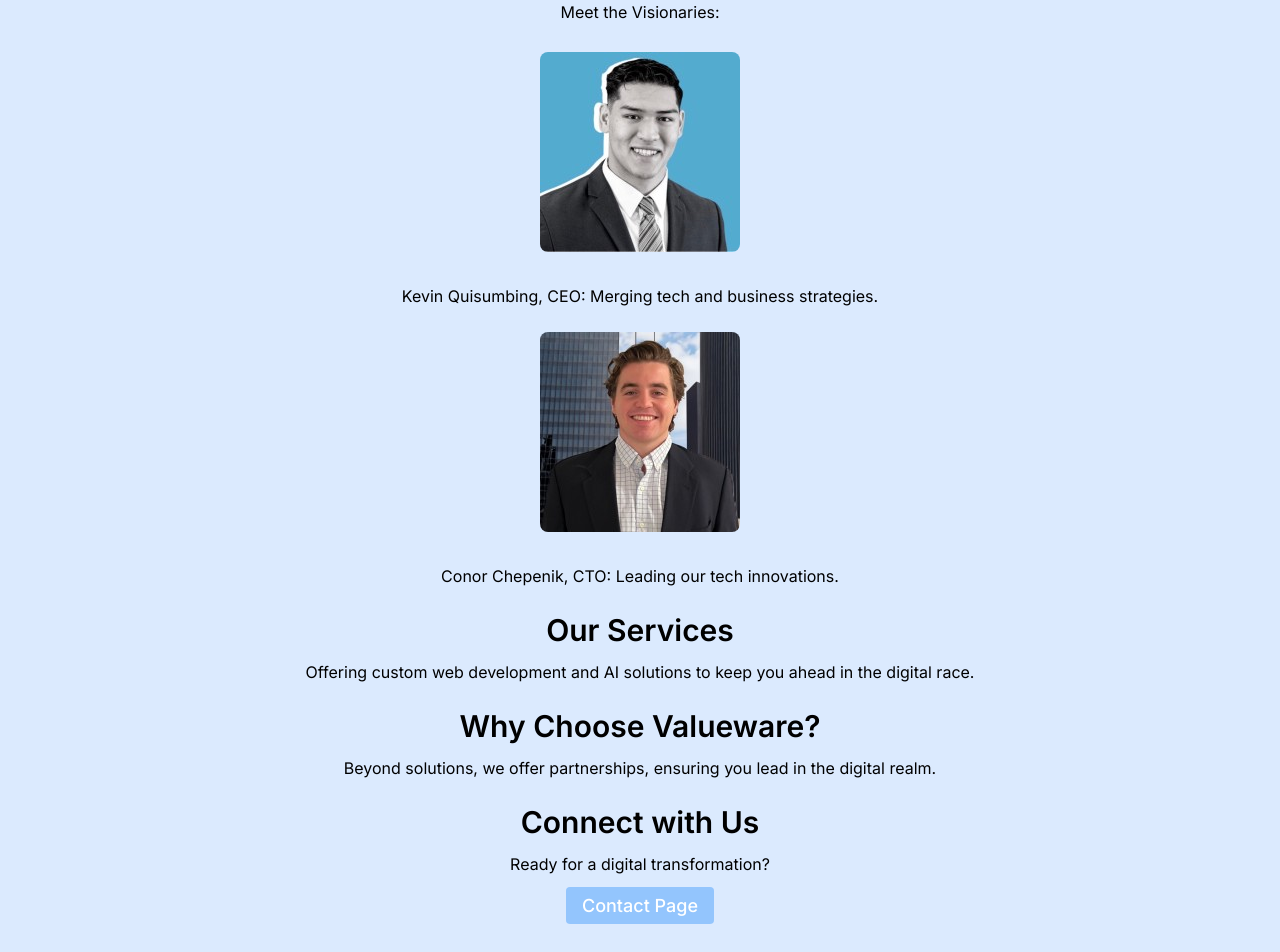
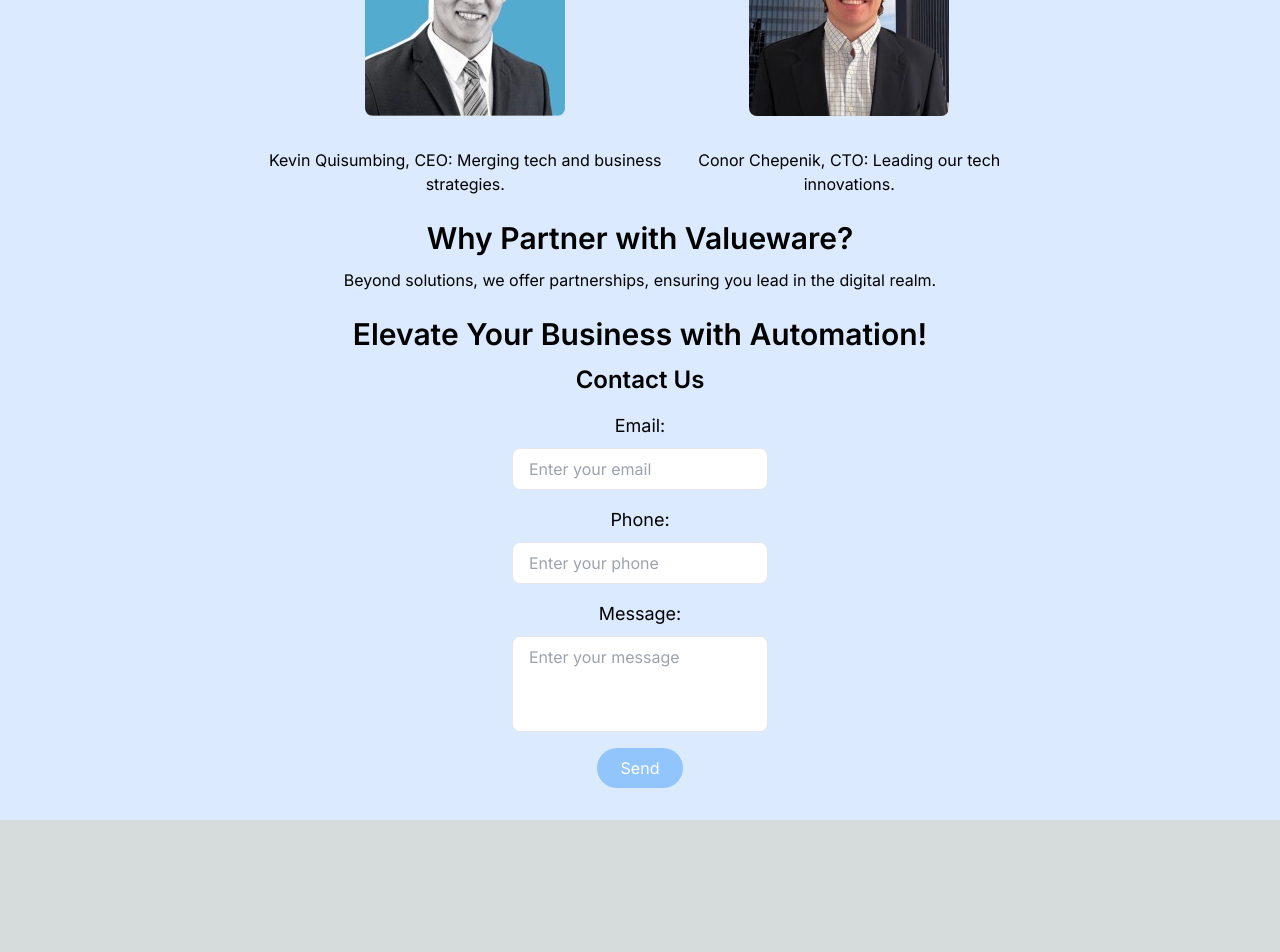
Before and after one commit to Chepenik/valueware.ai, a Next.js app: page / in a window 1280 px wide. Shown: the part 856-1808 px from the top of the page. After the commit the page ends 1676 px from the top, so only its background shows below. Built offline with nearby package versions, Linux system fonts and the light colour scheme.

Commit message:
made some moves to make this better

```diff
--- /dev/null
+++ b/src/app/(dashboard)/(routes)/error/page.tsx
@@ -0,0 +1,10 @@
+const Error= () => {
+  return (
+    <div className="flex flex-col items-center justify-center h-screen text-2xl p-4">
+      <h1 className="text-4xl mb-4 text-center">Oops, something went wrong!</h1>
+      <p className="text-center mx-8">Please try submitting the form again. If the issue persists, please email us at valueware@proton.me</p>
+    </div>
+  );
+};
+
+export default Error;
--- /dev/null
+++ b/src/app/(dashboard)/(routes)/willbeintouch/page.tsx
@@ -0,0 +1,10 @@
+const WillBeInTouch = () => {
+  return (
+    <div className="flex flex-col items-center justify-center h-screen text-2xl p-4 bg-blue-100">
+      <h1 className="text-4xl mb-4 text-center text-teal-900">Thanks for getting in touch!</h1>
+      <p className="text-center mx-8 text-blue-700">Someone from our team will contact you if we are a good fit to work together.</p>
+    </div>
+  );
+};
+
+export default WillBeInTouch;
--- a/src/app/page.tsx
+++ b/src/app/page.tsx
@@ -1,83 +1,133 @@
+"use client"
+
 import Image from 'next/image';
 import valuewarelogo from '../../public/valuewarelogowithouttext.png';
 import chep from '../../public/ChepDaddy.png';
 import kevinq from '../../public/KevinQ.png';
-import Link from 'next/link';
+import React, { useState } from 'react';
 
 export default function Page() {
+  const [email, setEmail] = useState('');
+  const [phone, setPhone] = useState('');
+  const [message, setMessage] = useState('');
+  const [showModal, setShowModal] = useState(false);
+  const [isLoading, setIsLoading] = useState(false); // Added loading state
+
+  const handleSubmit = async (e: React.FormEvent<HTMLFormElement>) => {
+    e.preventDefault();
+    setIsLoading(true);
+
+    const formData = {
+      email,
+      phone,
+      message
+    };
+
+    try {
+      const response = await fetch("https://formsubmit.co/ajax/valueware@proton.me", {
+        method: "POST",
+        headers: {
+          'Content-Type': 'application/json',
+          'Accept': 'application/json'
+        },
+        body: JSON.stringify(formData)
+      });
+
+      const data = await response.json();
+
+      if (data) {
+        console.log("Submission successful");
+        window.location.href = '/willbeintouch';
+      }
+    } catch (error) {
+      console.error("Error:", error);
+      window.location.href = '/error';
+    } finally {
+      setIsLoading(false);
+    }
+  };
+
   return (
+    <>
+    {isLoading && (
+      <div className="fixed top-0 left-0 w-full h-full flex items-center justify-center bg-black bg-opacity-50">
+        <div className="bg-white rounded-lg shadow-lg p-8">
+          <h3 className="text-2xl font-semibold mb-4 text-gray-500">Your submission is being processed and you will be redirected once we confirm a successful submission.</h3>
+        </div>
+      </div>
+    )}
       <main className="flex flex-col items-center justify-center min-h-screen p-8 bg-blue-100">
-      <Image
-        src={valuewarelogo}
-        alt="Valueware Logo"
-        className="h-auto rounded-lg mb-8"
-        width={300}
-        height={300}
-        priority
-      />
+        <Image src={valuewarelogo} alt="Valueware Logo" className="h-auto rounded-lg mb-8" width={300} height={300} priority />
         <h1 className="text-6xl font-bold mb-4 text-black">Valueware</h1>
-      <br />
         <section className="max-w-3xl text-center text-black">
           <h3 className="text-3xl font-bold mb-4">A Boutique Software Consultancy</h3>
-
-        <p className="text-xl mb-4">
-          Based in Florida, Valueware is your digital beacon in the 21st century. We specialize in leveraging AI and software, helping businesses automate and focus on their core revenue generators.
+          <h2 className="text-3xl font-semibold mt-6 mb-3">About Us</h2>
+          <p className="text-base mb-4">Founded on October 15, 2023, Valueware is committed to driving value through software for all businesses, big or small.</p>
+          <h4 className="text-3xl font-semibold mt-6 mb-3">So what does Valueware do, exactly?</h4>
+          <p className="text-base mb-4">
+            We dig deep to understand what’s truly driving your revenue. We streamline those critical processes and supercharge them with automation. Helping you sell more, serve better, and scale smarter.
           </p>
-
-        <h4 className="text-3xl font-semibold mt-6 mb-3">Our Mission</h4>
-        <p className="text-base mb-4">
-          To empower businesses with tailored software solutions, amplifying their reach and potential in the digital era.
-        </p>
-
-        <h2 className="text-3xl font-semibold mt-6 mb-3">About Us</h2>
-        <p className="text-base mb-4">
-          Founded on October 15, 2023, Valueware is committed to driving value through software for all businesses, big or small.
-        </p>
-
-        <p className="text-base mb-4">
-          Meet the Visionaries:
-          <br />
-          <a href="https://www.linkedin.com/in/kevinmichale/" target="_blank" rel="noopener noreferrer" className="flex flex-col items-center mt-7">
-            <Image src={kevinq}
-            alt="Kevin Quisumbing"
-            width={200}
-            height={200}
-            className="h-auto rounded-lg mb-8"
-            />
+          <p className="text-base mb-4">Meet the Visionaries:</p>
+          <div className="flex justify-between items-center">
+            <a href="https://www.linkedin.com/in/kevinmichale/" target="_blank" rel="noopener noreferrer" className="flex flex-col items-center">
+              <Image src={kevinq} alt="Kevin Quisumbing" width={200} height={200} className="h-auto rounded-lg mb-8" />
               Kevin Quisumbing, CEO: Merging tech and business strategies.
             </a>
-          <br />
             <a href="https://www.linkedin.com/in/conorchepenik/" target="_blank" rel="noopener noreferrer" className="flex flex-col items-center">
-            <Image
-            src={chep}
-            alt="Conor Chepenik"
-            width={200}
-            height={200}
-            className="h-auto rounded-lg mb-8"
-            />
+              <Image src={chep} alt="Conor Chepenik" width={200} height={200} className="h-auto rounded-lg mb-8" />
               Conor Chepenik, CTO: Leading our tech innovations.
             </a>
-        </p>
+          </div>
+          <h2 className="text-3xl font-semibold mt-6 mb-3">Why Partner with Valueware?</h2>
+          <p className="text-base mb-4">Beyond solutions, we offer partnerships, ensuring you lead in the digital realm.</p>
+          <h2 className="text-3xl font-semibold mt-6 mb-3">Elevate Your Business with Automation!</h2>
+          <h2 className="text-2xl font-semibold mb-4">Contact Us</h2>
 
-        <h2 className="text-3xl font-semibold mt-6 mb-3">Our Services</h2>
-        <p className="text-base mb-4">
-          Offering custom web development and AI solutions to keep you ahead in the digital race.
-        </p>
+        <form onSubmit={handleSubmit} className="flex flex-col items-center">
+          <label htmlFor="email" className="text-lg mb-2">Email:</label>
+          <input
+            type="email"
+            id="email"
+            name="email"
+            value={email}
+            onChange={(e) => setEmail(e.target.value)}
+            className="border rounded-lg px-4 py-2 w-64 focus:outline-none focus:border-blue-500"
+            placeholder="Enter your email"
+            required
+          />
 
-        <h2 className="text-3xl font-semibold mt-6 mb-3">Why Choose Valueware?</h2>
-        <p className="text-base mb-4">
-          Beyond solutions, we offer partnerships, ensuring you lead in the digital realm.
-        </p>
-        <h2 className="text-3xl font-semibold mt-6 mb-3">Connect with Us</h2>
-        <p className="text-base mb-4">
-          Ready for a digital transformation?
-        </p>
-        <Link className="px-4 py-2 text-lg font-medium text-white bg-blue-300 rounded hover:bg-green-400 hover:text-gray-600 transition-colors duration-300 ease-in-out"href="/contact">
-          <button>
-            Contact Page
+          <label htmlFor="phone" className="text-lg mb-2 mt-4">Phone:</label>
+          <input
+            type="tel"
+            id="phone"
+            name="phone"
+            value={phone}
+            onChange={(e) => setPhone(e.target.value)}
+            className="border rounded-lg px-4 py-2 w-64 focus:outline-none focus:border-blue-500"
+            placeholder="Enter your phone"
+            required
+          />
+
+          <label htmlFor="message" className="text-lg mb-2 mt-4">Message:</label>
+          <textarea
+            id="message"
+            name="message"
+            value={message}
+            onChange={(e) => setMessage(e.target.value)}
+            className="border rounded-lg px-4 py-2 w-64 h-24 resize-none focus:outline-none focus:border-blue-500"
+            placeholder="Enter your message"
+            required
+          ></textarea>
+
+          <button
+            type="submit"
+            className="mt-4  bg-blue-300 hover:bg-green-400 text-white py-2 px-6 rounded-full focus:outline-none"
+          >
+            Send
           </button>
-        </Link>
+        </form>
       </section>
     </main>
+  </>
   );
 }
```
Lines whose indentation alone changed are shown as unchanged.
